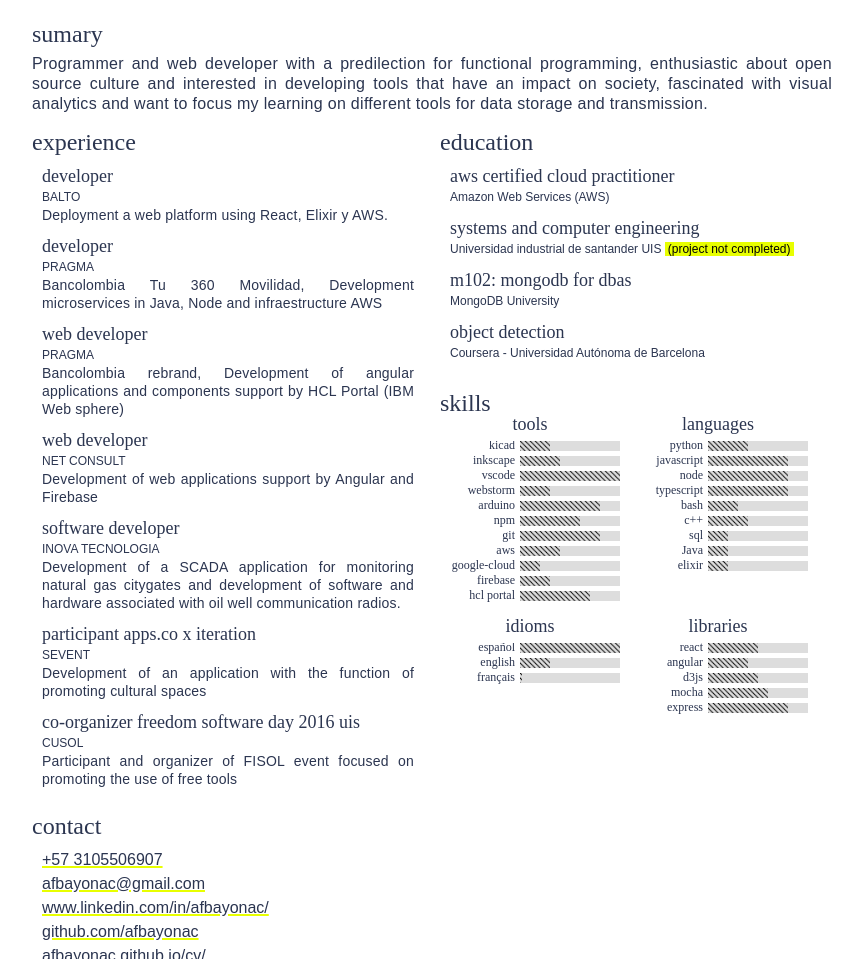
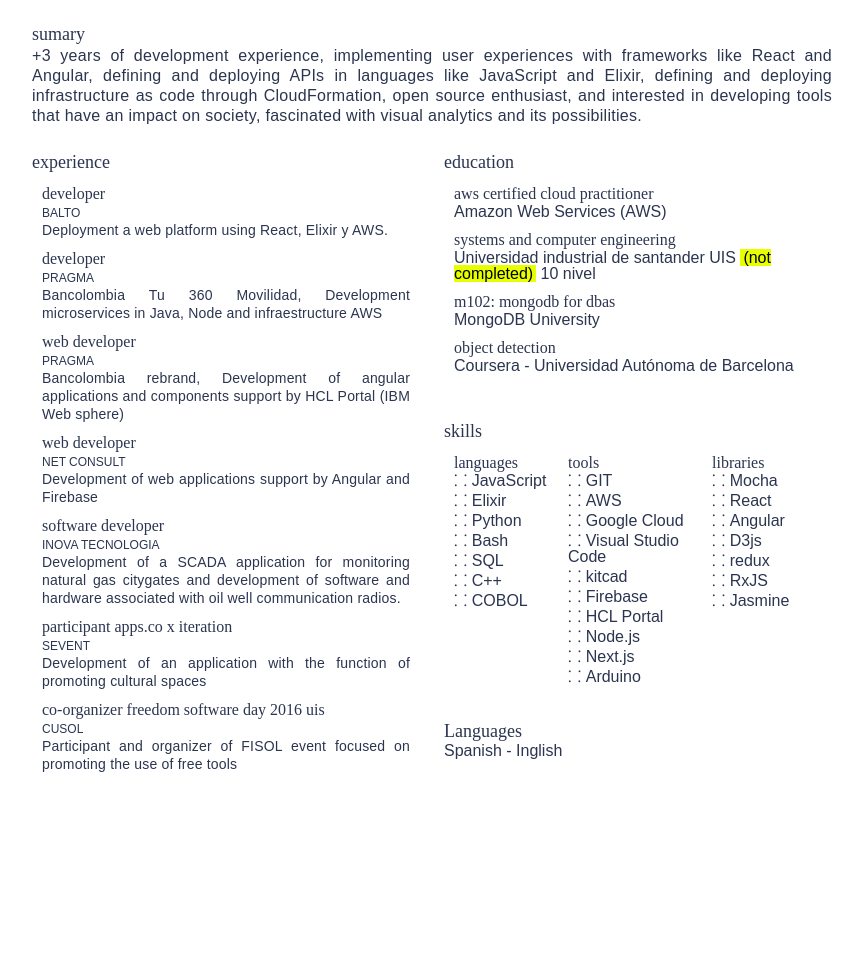
Before and after one commit to afbayonac/cv, a website: page index.html in a window 1280 px wide. Shown: the part 275-1234 px from the top of the page, without its empty margins (208-1070 px from the left). After the commit the page ends 1126 px from the top, so only its background shows below. Drawn offline with Linux system fonts and the light colour scheme; a web font is replaced by a local one.

Commit message:
Update CV

```diff
--- a/index.html
+++ b/index.html
@@ -45,9 +45,59 @@
         text-align: justify;
       }
 
+      a {
+        text-decoration: none;
+        color: var(--fontColor);
+      }
+
       mark {
         background-color: var(--mainColor);
         padding: 0px 3px;
+      }
+
+
+
+      h1, h2, h3 {
+        display: block;
+        font-family: 'Mate SC';
+      }
+
+      h1 {
+        font-size: 28px;
+        line-height: 32px;
+        text-align: center;
+      }
+        h1 > a > span {
+          white-space: nowrap;
+        }
+
+      h2 {
+        font-size: 18px;
+        line-height: 24px;
+      }
+
+      h3 {
+        font-size: 16px;
+        line-height: 20px;
+      }
+
+
+      ul {
+        display: flex;
+        flex-direction: column;
+        gap: 4px;
+        list-style-position: inside;
+
+      }
+      ul > li::marker {
+        content:  "⸬ ";
+      }
+      ul > li:hover {
+        text-decoration: underline;
+      }
+
+      ul > li:hover::marker {
+        font-weight: 600;
       }
 
       #banner {
@@ -57,29 +107,11 @@
         align-items: center;
         justify-content: center;
       }
-
-      #name, #title {
-        display: block;
-        font-family: 'Mate SC';
-        text-align: center;
-      }
-
-      #name {
-        font-size: 28px;
-        line-height: 32px;
-      }
-        #name > a {
-          text-decoration: none;
-          color: var(--fontColor);
-        }
-          #name > a > span {
-            white-space: nowrap;
-          }
-
       #title {
         font-size: 28px;
         line-height: 40px;
         color: var(--fontColor);
+        text-align: center;
       }
 
       #line_highlint {
@@ -95,11 +127,8 @@
       }
 
       #sumary {
-        padding: 16px 0;
+        padding: 24px 0 24px 0;
       }
-        #sumary > header {
-          padding: 8px 0;
-        }
         #sumary > p {
           line-height: 20px;
           letter-spacing: 0.3px;
@@ -118,16 +147,6 @@
           #background > section > div {
             margin: 10px;
           }
-            #background > section > div > header {
-              font-size: 18px;
-              line-height: 24px;
-              font-family: 'Mate SC';
-            }
-            #background > section > div > span {
-              font-size: 12px;
-              line-height: 18px;
-              color: var(--fontColor);
-            }
             #background > section > div > p {
               margin-top: 0px;
               font-size: 14px;
@@ -135,49 +154,15 @@
               letter-spacing: 0.2px;
             }
 
-
-      #graphs {
-        display: flex;
-        flex-direction: row;
-        flex-wrap: wrap;
-        justify-content: left;
-        text-align: center;
-        align-items: flex-start;
-        gap: 8px;
-      }
-        #graphs > div {
-          width: 100%;
-        }
-        #graphs > div > header {
-          font-family: 'Mate SC';
-          font-size:18px;
-          margin-bottom: 8px
-        }
-        #graphs > div > svg > g:hover > text {
-            text-decoration: underline;
-        }
-        #graphs > div > svg > g:hover > rect {
-            fill: var(--mainColor);
-        }
-
-      #references > div {
-        margin: 10px;
+      #skills > div {
+        display: grid;
+        gap: 4px;
+        grid-template-columns: 110px 140px 110px;
       }
 
-      #contact > div > a {
-        display: block;
-        line-height: 24px;
-        color: var(--fontColor);
-        text-decoration: var(--mainColor) underline;
-        text-decoration-thickness: 2px;
-      }
-
-      .graph_text {
-        user-select: none;
-        font-family: 'Mate SC';
+      sub {
         font-size: 12px;
-        transition: background-size .5s;
-        fill: var(--fontColor);
+        line-height: 16px;
       }
 
       .link {
@@ -199,28 +184,19 @@
           background-size: 4px 50px;
         }
 
-      .header_section {
-        color: var(--fontColor);
-        font-family: 'Mate SC';
-        font-size: 24px;
-      }
-
       @media only screen and (min-width: 720px) {
         #background {
           display: grid;
-          gap: 16px;
+          gap: 24px;
           grid-template-columns: 1fr 1fr;
-          grid-template-rows: 245px 1fr 170px;
+          grid-template-rows: 245px 1fr 100px;
         }
           #background > section:nth-of-type(1) {
             grid-column-start: 1;
             grid-column-end: 2;
             grid-row-start: 1;
-            grid-row-end: 3;
+            grid-row-end: 4;
           }
-        #graphs > div {
-          width: 180px;
-        }
       }
     </style>
   </head>
@@ -243,8 +219,9 @@
         </svg>
       </div>
       <div>
-        <span id="name"><a href="https://www.linkedin.com/in/afbayonac"><span>ANDRES FELIPE</span> <span>BAYONA CHINCHILLA</span></a></span>
-
+        <a href="https://www.linkedin.com/in/afbayonac"></a>
+          <h1><span>ANDRES FELIPE</span> <span>BAYONA CHINCHILLA</span></h1>
+        </a>
         <svg id="line_highlint">
           <rect x="0" y="1" height="50" width="0">
             <animate attributeName="width" to="800" begin="0s" dur="1s"
@@ -252,47 +229,44 @@
                      keySplines="0.13 0.58 0.52 0.83"/>
           </rect>
         </svg>
-        <span id="title">
+        <h2 id="title">
           <span lang="es">fullstack javascript elixir</span>
           <span lang="en">fullstack javascript elixir</span>
-        </span>
+        </h2>
         <span id="network">📯
           <a class="link" rel="external" target="_blank" href="https://wa.me/573105506907">
-            whatsapp
+            +57 3105506907
           </a>
           <a class="link" rel="external"target="_blank" href="mailto:afbayonac@gmail.com?Subject=CV">
-            email
+            afbayonac@gmail.com
           </a>
           <a class="link" rel="external" target="_blank" target="_top" href="https://www.linkedin.com/in/afbayonac/">
-            linkedin
+            linkedin.com/in/afbayonac/
           </a>
           <a class="link" rel="external" target="_blank" target="_top" href="https://github.com/afbayonac">
-            github
-          </a>
-          <a class="link" rel="external" target="_blank" target="_top" href="https://afbayonac.github.io/cv/">
-            cv
+            github.com/afbayonac
           </a>
         </span>
       </div>
     </header>
     <section id="sumary">
-      <header class="header_section" lang="es">resumen</header>
-      <header class="header_section" lang="en">sumary</header>
+      <h2 lang="es">resumen</h2>
+      <h2 lang="en">sumary</h2>
       <p lang='es'>
-        Programador y desarrollador web con predilección a la programación funcional, entusiasta de la cultura de código abierto e interesado en desarrollar herramientas que tengan impacto en la sociedad, fascinado con la analítica visual y con ganas de enfocar mis aprendizaje en las diferentes herramientas de almacenamiento y transmisión de datos.
+        +3 años de experiencia en el desarrollo, implementando experiencias de usuario con frameworks como React y Angular, definiendo y colocando en marcha API en lenguajes como JavaScript y Elixir, definiendo e implementando infraestructura como código  a través de CloudFormation,  entusiasta del código abierto, e interesado en desarrollar herramientas que tengan impacto en la sociedad, fascinado con la analítica visual y sus posibilidades.
       </p>
       <p lang='en'>
-        Programmer and web developer with a predilection for functional programming, enthusiastic about open source culture and interested in developing tools that have an impact on society, fascinated with visual analytics and want to focus my learning on different tools for data storage and transmission.
+        +3 years of development experience, implementing user experiences with frameworks like React and Angular, defining and deploying APIs in languages like JavaScript and Elixir, defining and deploying infrastructure as code through CloudFormation, open source enthusiast, and interested in developing tools that have an impact on society, fascinated with visual analytics and its possibilities.
       </p>
     </section>
     <section id="background">
       <section id="experience">
-        <header class="header_section" lang="en">experience</header>
-        <header class="header_section" lang="es">experiencia</header>
+        <h2 class="header_section" lang="en">experience</h2>
+        <h2 class="header_section" lang="es">experiencia</h2>
         <div>
-          <header lang="en">developer</header>
-          <header lang="es">desarrollador </header>
-          <span>BALTO</span>
+          <h3 lang="en">developer</h3>
+          <h3 lang="es">desarrollador </h3>
+          <sub>BALTO</sub>
           <p lang="es">
             Desarrollo de un plataforma Web empleando React, Elixir y AWS.
           </p>
@@ -301,9 +275,9 @@
           </p>
         </div>
         <div>
-          <header lang="en">developer</header>
-          <header lang="es">desarrollador </header>
-          <span>PRAGMA</span>
+          <h3 lang="en">developer</header>
+          <h3 lang="es">desarrollador </h3>
+          <sub>PRAGMA</sub>
           <p lang="es">
             Bancolombia Tu 360 Movilidad, Desarrollo de microservicios en Java, NodeJs y infraestructura AWS
           </p>
@@ -312,9 +286,9 @@
           </p>
         </div>
         <div>
-          <header lang="en">web developer</header>
-          <header lang="es">desarrollador web</header>
-          <span>PRAGMA</span>
+          <h3 lang="en">web developer</h3>
+          <h3 lang="es">desarrollador web</h3>
+          <sub>PRAGMA</sub>
           <p lang="es">
             Bancolombia cambio de marca, Desarrollo de aplicaciones angular y componentes sobre HCL Portal (IBM Web sphere)
           </p>
@@ -323,9 +297,9 @@
           </p>
         </div>
         <div>
-          <header lang="en">web developer</header>
-          <header lang="es">desarrollador web</header>
-          <span>NET CONSULT</span>
+          <h3 lang="en">web developer</h3>
+          <h3 lang="es">desarrollador web</h3>
+          <sub>NET CONSULT</sub>
           <p lang="es">
             Desarrollo de aplicaciones web soportadas en Angular y Firebase
           </p>
@@ -334,9 +308,9 @@
           </p>
         </div>
         <div>
-          <header lang="en">software developer</header>
-          <header lang="es">desarrollador de software</header>
-          <span>INOVA TECNOLOGIA</span>
+          <h3 lang="en">software developer</h3>
+          <h3 lang="es">desarrollador de software</h3>
+          <sub>INOVA TECNOLOGIA</sub>
           <p lang="es">
             Desarrollo de una aplicacion SCADA para el monitoreo de citygates de gas natural y desarrollo de software y hardware de asociado a radios de comunicacion de pozos petroliferos.
           </p>
@@ -345,9 +319,9 @@
           </p>
         </div>
         <div>
-          <header lang="es">participante apps.co x iteración</header>
-          <header lang="en">participant apps.co x iteration</header>
-          <span>SEVENT</span>
+          <h3 lang="es">participante apps.co x iteración</h3>
+          <h3 lang="en">participant apps.co x iteration</h3>
+          <sub>SEVENT</sub>
           <p lang="es">
             Desarrollo de una aplicacion con la funcion de promover espacios culturales
           </p>
@@ -356,9 +330,9 @@
           </p>
         </div>
         <div>
-          <header lang="es">co-organizador freedom software day 2016 uis</header>
-          <header lang="en">co-organizer freedom software day 2016 uis</header>
-          <span>CUSOL</span>
+          <h3 lang="es">co-organizador freedom software day 2016 uis</h3>
+          <h3 lang="en">co-organizer freedom software day 2016 uis</h3>
+          <sub>CUSOL</sub>
           <p lang="es">
             Participante y organizador del FISOL, evento enfocado de promover el uso de herramientas libres
           </p>
@@ -368,103 +342,89 @@
         </div>
       </section>
       <section id="education">
-        <header class="header_section" lang="en">education</header>
-        <header class="header_section" lang="es">educación</header>
+        <h2 class="header_section" lang="en">education</h2>
+        <h2 class="header_section" lang="es">educación</h2>
         <div>
-          <header lang="es">aws certified cloud practitioner</header>
-          <header lang="en">aws certified cloud practitioner</header>
+          <h3 lang="es">aws certified cloud practitioner</h3>
+          <h3 lang="en">aws certified cloud practitioner</h3>
           <span>Amazon Web Services (AWS)</span>
         </div>
         <div>
-          <header lang="es">ingenieria sistemas e informatica</header>
-          <header lang='en'>systems and computer engineering</header>
+          <h3 lang="es">ingenieria sistemas e informatica</h3>
+          <h3 lang='en'>systems and computer engineering</h3>
           <span>Universidad industrial de santander UIS
-            <mark lang="es">(Proyecto no concluido)</mark>
-            <mark lang="en">(project not completed)</mark>
+            <mark lang="es">(no concluido)</mark>
+            <mark lang="en">(not completed)</mark>
+          </span>
+          <span>
+            <span lang='es'>10 nivel</span>
+            <span lang='en'>10 nivel</span>
           </span>
         </div>
         <div>
-          <header>m102: mongodb for dbas</header>
+          <h3>m102: mongodb for dbas</h3>
           <span>MongoDB University</span>
         </div>
         <div>
-          <header lang="es">detección de objetos</header>
-          <header lang="en">object detection</header>
+          <h3 lang="es">detección de objetos</h3>
+          <h3 lang="en">object detection</h3>
           <span>Coursera - Universidad Autónoma de Barcelona</span>
         </div>
       </section>
       <section id="skills">
-        <header class="header_section" lang="en">skills</header>
-        <header class="header_section" lang="es">habilidades</header>
-        <section id="graphs">
+        <h2 lang="en">skills</h2>
+        <h2 lang="es">habilidades</h2>
+        <div>
           <div>
-            <header lang="es">herramientas</header>
-            <header lang="en">tools</header>
-            <svg id="skills_tools" height="165" width="200">
-              <pattern
-                 id="Hatch1.0x135"
-                 inkscape:stockid="Hatch 1.0 x -45°"
-                 x="0"
-                 y="0"
-                 width="5.010992937542464"
-                 height="5.010992937542464"
-                 patternUnits="userSpaceOnUse">
-                <path
-                   style="stroke:#000000;stroke-width:0.25mm"
-                   d="M 1.4676858509282904,-3.5433070866141736 8.554300024156637,3.5433070866141736"
-                   id="path14" />
-                <path
-                   style="stroke:#000000;stroke-width:0.25mm"
-                   d="M -3.5433070866141736,-3.5433070866141736 8.554300024156637,8.554300024156637"
-                   id="path16" />
-                <path
-                   style="stroke:#000000;stroke-width:0.25mm"
-                   d="M -3.5433070866141736,1.4676858509282904 3.5433070866141736,8.554300024156637"
-                   id="path18" />
-              </pattern>
+            <h3 lang="es">lenguajes</h3>
+            <h3 lang="en">languages</h3>
+            <ul>
+              <li>JavaScript</li>
+              <li>Elixir</li>
+              <li>Python</li>
+              <li>Bash</li>
+              <li>SQL</li>
+              <li>C++</li>
+              <li>COBOL</li>
+            </ul>
+          </div>
+          <div>
+            <h3 lang="es">herramientas</h3>
+            <h3 lang="en">tools</h3>
+            <ul>
+              <li>GIT</li>
+              <li>AWS</li>
+              <li>Google Cloud</li>
+              <li>Visual Studio Code</li>
+              <li>kitcad</li>
+              <li>Firebase</li>
+              <li>HCL Portal</li>
+              <li>Node.js</li>
+              <li>Next.js</li>
+              <li>Arduino</li>
+            </ul>
+          </div>
+          <div>
+            <h3 lang="es">librerias</h3>
+            <h3 lang="en">libraries</h3>
+            <ul>
+              <li>Mocha</li>
+              <li>React</li>
+              <li>Angular</li>
+              <li>D3js</li>
+              <li>redux</li>
+              <li>RxJS</li>
+              <li>Jasmine</li>
+            </ul>
             </svg>
           </div>
-
-          <div>
-            <header lang="es">lenguajes</header>
-            <header lang="en">languages</header>
-            <svg id="skills_lenguajes" height="135" width="200">
-            </svg>
-          </div>
-          <div>
-            <header lang="es">idiomas</header>
-            <header lang="en">idioms</header>
-            <svg id="skills_idioms" height="45" width="200">
-            </svg>
-          </div>
-          <div>
-            <header lang="es">librerias</header>
-            <header lang="en">libraries</header>
-            <svg id="skills_libraries" height="75" width="200">
-            </svg>
-          </div>
-          </section>
+        </div>
       </section>
-      <section id="contact">
-        <header class="header_section" lang="en">contact</header>
-        <header class="header_section" lang="es">contacto</header>
-        <div>
-          <a rel="external" target="_blank" href="https://wa.me/573105506907">
-            +57 3105506907
-          </a>
-          <a rel="external"target="_blank" href="mailto:afbayonac@gmail.com?Subject=CV">
-            afbayonac@gmail.com
-          </a>
-          <a rel="external" target="_blank" target="_top" href="https://www.linkedin.com/in/afbayonac/">
-            www.linkedin.com/in/afbayonac/
-          </a>
-          <a rel="external" target="_blank" target="_top" href="https://github.com/afbayonac">
-            github.com/afbayonac
-          </a>
-          <a rel="external" target="_blank" target="_top" href="https://afbayonac.github.io/cv/">
-            afbayonac.github.io/cv/
-          </a>
-        </div>
+      <section>
+        <h2 lang="es">Idiomas</h2>
+        <h2 lang="en">Languages</h2>
+        <span lang="es">Español - Ingles</span>
+        <span lang="en">Spanish - Inglish</span>
       </section>
     </section>
 
@@ -472,8 +432,6 @@
 
   <script>
 function beforeLoad () {
-// ........................................................................ text
-
 // get query params
 const params = new URLSearchParams(window.location.search);
 
@@ -483,111 +441,10 @@
   : navigator.language.split('-')[0] === 'es' ? 'es' : 'en'
 
 document
-  .querySelectorAll('header[lang], p[lang], span[lang], mark[lang]')
+  .querySelectorAll('header[lang], p[lang], span[lang], mark[lang], h2[lang], h3[lang]')
   .forEach(node => {
     if (node.lang !== lang) node.remove()
   });
-
-
-// ..................................................................... scripts
-
-const tools = [
-  ['kicad', 30],
-  ['inkscape', 40],
-  ['vscode', 100],
-  ['webstorm', 30],
-  ['arduino', 80],
-  ['npm', 60],
-  ['git', 80],
-  ['aws', 40],
-  ['google-cloud', 20],
-  ['firebase', 30],
-  ['hcl portal', 70]
-]
-
-const svg_tools = document.getElementById('skills_tools')
-tools.map(d => [d[0], d[1] / 100]).map((d, i) => bars(svg_tools, d, i))
-
-const lenguajes  = [
-  ['python', 40],
-  ['javascript', 80],
-  ['node', 80],
-  ['typescript', 80],
-  ['bash', 30],
-  ['c++', 40],
-  ['sql', 20],
-  ['Java', 20],
-  ['elixir', 20],
-]
-
-const svg_lenguajes = document.getElementById('skills_lenguajes')
-lenguajes.map(d => [d[0], d[1] / 100]).map((d, i) => bars(svg_lenguajes, d, i))
-
-const libraries = [
-  ['react', 50],
-  ['angular', 40],
-  ['d3js', 50],
-  ['mocha', 60],
-  ['express', 80]
-]
-
-const svg_libraries = document.getElementById('skills_libraries')
-libraries.map(d => [d[0], d[1] / 100]).map((d, i) => bars(svg_libraries, d, i))
-
-const idioms = [
-  ['español', 100],
-  ['english', 30],
-  ['français', 2]
-]
-
-const svg_idioms = document.getElementById('skills_idioms')
-idioms.map(d => [d[0], d[1] / 100]).map((d, i) => bars(svg_idioms, d, i))
-
-function bars(nodeSVG, d, i) {
-  const max_x = 180
-  const min_x = 80
-  const max_wid = max_x - min_x
-
-  const y = 15 * i
-
-  const g = document.createElementNS("http://www.w3.org/2000/svg", 'g')
-
-  // text
-  const text = document.createElementNS("http://www.w3.org/2000/svg", 'text')
-  text.setAttribute('y', y + 8 )
-  text.setAttribute('x', min_x - 5)
-  text.setAttribute('class', 'graph_text')
-  text.setAttribute('text-anchor', 'end')
-  text.textContent = d[0]
-
-  const rectBack = document.createElementNS("http://www.w3.org/2000/svg", 'rect')
-  rectBack.setAttribute('x', min_x )
-  rectBack.setAttribute('y', y )
-  rectBack.setAttribute('width', max_wid)
-  rectBack.setAttribute('height', 10)
-  rectBack.setAttribute('fill', "#ddd")
-
-  const rect = document.createElementNS("http://www.w3.org/2000/svg", 'rect')
-  rect.setAttribute('x', min_x )
-  rect.setAttribute('y', y )
-  rect.setAttribute('width', max_wid * d[1])
-  rect.setAttribute('height', 10)
-  rect.setAttribute('fill', "url(#Hatch1.0x135)")
-
-  const animate = document.createElementNS("http://www.w3.org/2000/svg", 'animate')
-  animate.setAttribute('attributeName', 'width')
-  animate.setAttribute('dur', Math.floor(3 * d[1] * 10) / 10 + 's')
-  animate.setAttribute('from', 2)
-  animate.setAttribute('to', max_wid * d[1])
-  rect.appendChild(animate)
-
-  g.appendChild(text)
-  g.appendChild(rect)
-  nodeSVG.appendChild(rectBack)
-  nodeSVG.appendChild(g)
-}
-
-//--------------------------------------------------------------------
 }
 
 window.onload = beforeLoad()
```
